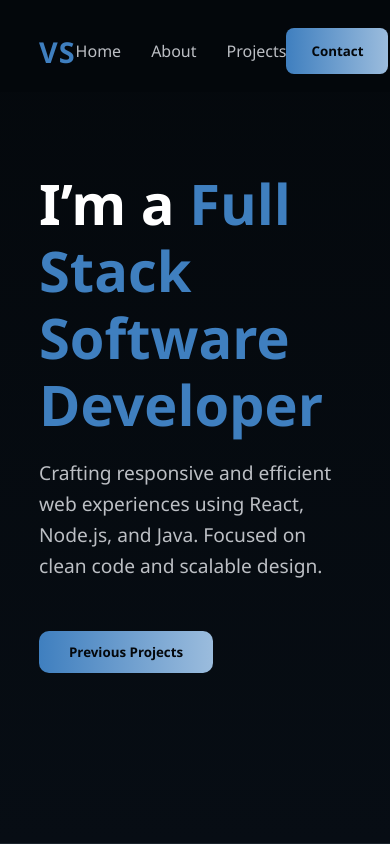
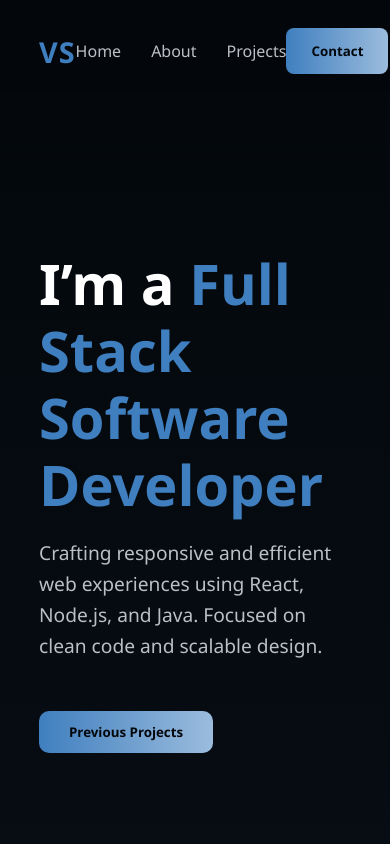
Before and after one commit to ViniciuPSantos/MyPortifolio, a React (Create React App) app in the folder portfolio/: page / in a window 390 px wide. Shown: the top 844 px of the page. Built offline with nearby package versions, Linux system fonts and the light colour scheme.

Commit message:
updating nav bar css and home to mobile

```diff
--- a/portfolio/src/styles/Home.css
+++ b/portfolio/src/styles/Home.css
@@ -9,6 +9,12 @@
   flex-direction: column;
   padding: 0 10%;
   border-bottom: 1px solid rgba(156, 188, 221, 0.15); /* separação sutil */
+}
+
+@media (max-width: 768px){
+  .home-section{
+    margin-top: 80px;
+  }
 }
 
 .hero-content {
```
